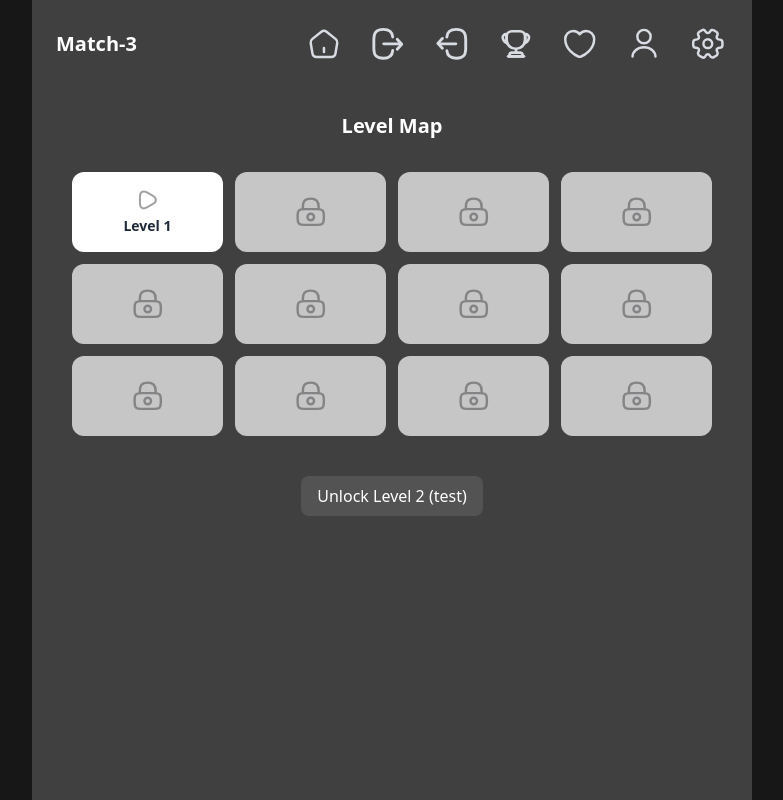
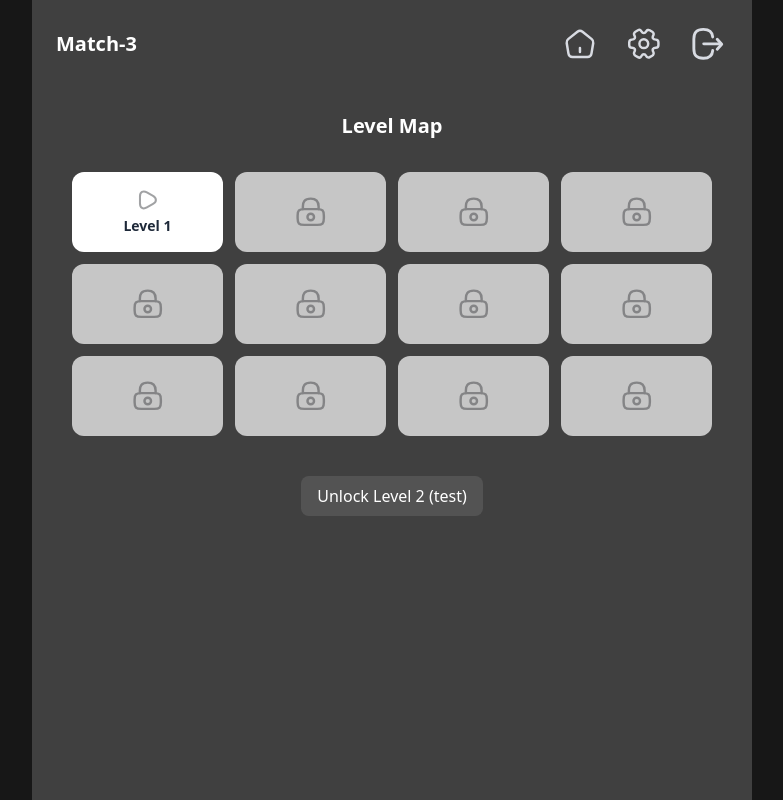
Before and after one commit to jan-ninh/match3-frontend, a React (Vite) app: page /game-map in a window 1280 px wide. Shown: the top 800 px of the page, without its empty margins (248-1031 px from the left). Built offline with nearby package versions, Linux system fonts and the light colour scheme; no server answers.

Commit message:
edit Navbar based on login

```diff
--- a/src/components/Navbar.tsx
+++ b/src/components/Navbar.tsx
@@ -1,5 +1,6 @@
-import { Link } from 'react-router';
+import { Link, useNavigate } from 'react-router';
 import { useOverlays } from '@/features/overlays';
+import { useAuth } from '@/context/AuthContext';
 
 type NavLinkItem = {
   kind: 'link';
@@ -19,16 +20,45 @@ type NavItem = NavLinkItem | NavActionItem;
 
 export default function Navbar() {
   const { openLogin, openSettings } = useOverlays();
+  const { user, logout } = useAuth();
+  const navigate = useNavigate();
 
-  const navItems: NavItem[] = [
+  const isAuthenticated = !!user;
+  //this item will show at first
+  const baseItems: NavItem[] = [
     { kind: 'link', label: 'Home', icon: '/icons/home.svg', to: '/game-map' },
-    { kind: 'action', label: 'Login', icon: '/icons/login.svg', onClick: openLogin },
-    { kind: 'link', label: 'logout', icon: '/icons/logout.svg', to: '/game-map' },
-    { kind: 'link', label: 'Leaderboard', icon: '/icons/cup.svg', to: '/game-map/leaderboard' },
-    { kind: 'link', label: 'Home', icon: '/icons/heart.svg', to: '/game-map' },
-    { kind: 'link', label: 'Profile', icon: '/icons/user.svg', to: '/game-map/profile' },
     { kind: 'action', label: 'Settings', icon: '/icons/setting.svg', onClick: openSettings },
   ];
+  //these items will show when user is loged in
+  const authItems: NavItem[] = [
+    { kind: 'link', label: 'Leaderboard', icon: '/icons/cup.svg', to: '/game-map/leaderboard' },
+    { kind: 'link', label: 'Lives', icon: '/icons/heart.svg', to: '/game-map' },
+    { kind: 'link', label: 'Profile', icon: '/icons/user.svg', to: '/game-map/profile' },
+  ];
+
+  const navItems: NavItem[] = isAuthenticated
+    ? [
+        ...baseItems,
+        ...authItems,
+        {
+          kind: 'action',
+          label: 'Logout',
+          icon: '/icons/logout.svg',
+          onClick: () => {
+            logout();
+            navigate('/game-map');
+          },
+        },
+      ]
+    : [
+        ...baseItems,
+        {
+          kind: 'action',
+          label: 'Login',
+          icon: '/icons/login.svg',
+          onClick: openLogin,
+        },
+      ];
 
   return (
     <nav className="flex justify-between p-6 items-center">
--- a/src/features/playground/ui/GameContainer.tsx
+++ b/src/features/playground/ui/GameContainer.tsx
@@ -114,7 +114,7 @@ export default function GameContainer({ initialLevelId = 1 }: Props) {
     return canSwap(from, to, state.width, state.cells).ok;
   };
 
-    const onIntent = (intent: unknown) => {
+  const onIntent = (intent: unknown) => {
     const i = intent as unknown as { type?: unknown; index?: unknown; from?: unknown; to?: unknown };
 
     if (i?.type === 'click' && typeof i.index === 'number') {
@@ -128,7 +128,7 @@ export default function GameContainer({ initialLevelId = 1 }: Props) {
     }
 
     dispatch(intent as EngineAction);
-  };;
+  };
 
   const onDevResetBoard = () => {
     dispatch({ type: 'resetBoard', nowMs: performance.now() } as EngineAction);
```
Also changed, not shown: src/pages/GameStartPage.tsx (line endings or trailing spaces), src/pages/ProfileDashboard.tsx (line endings or trailing spaces).
